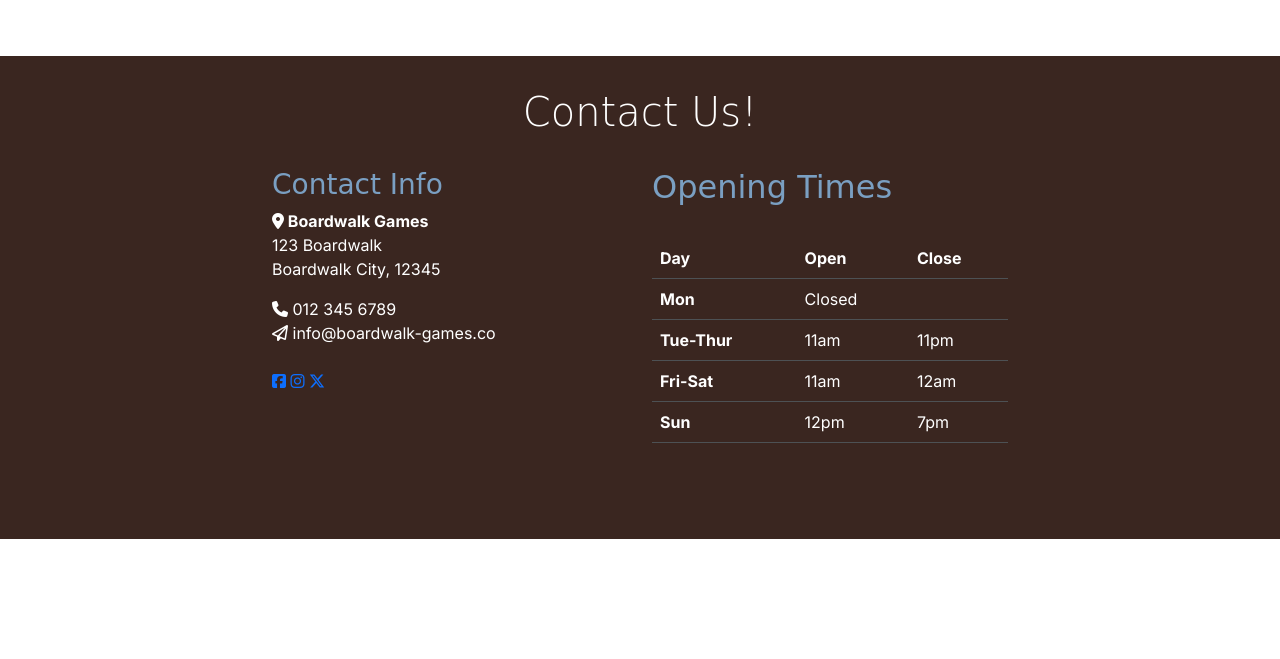
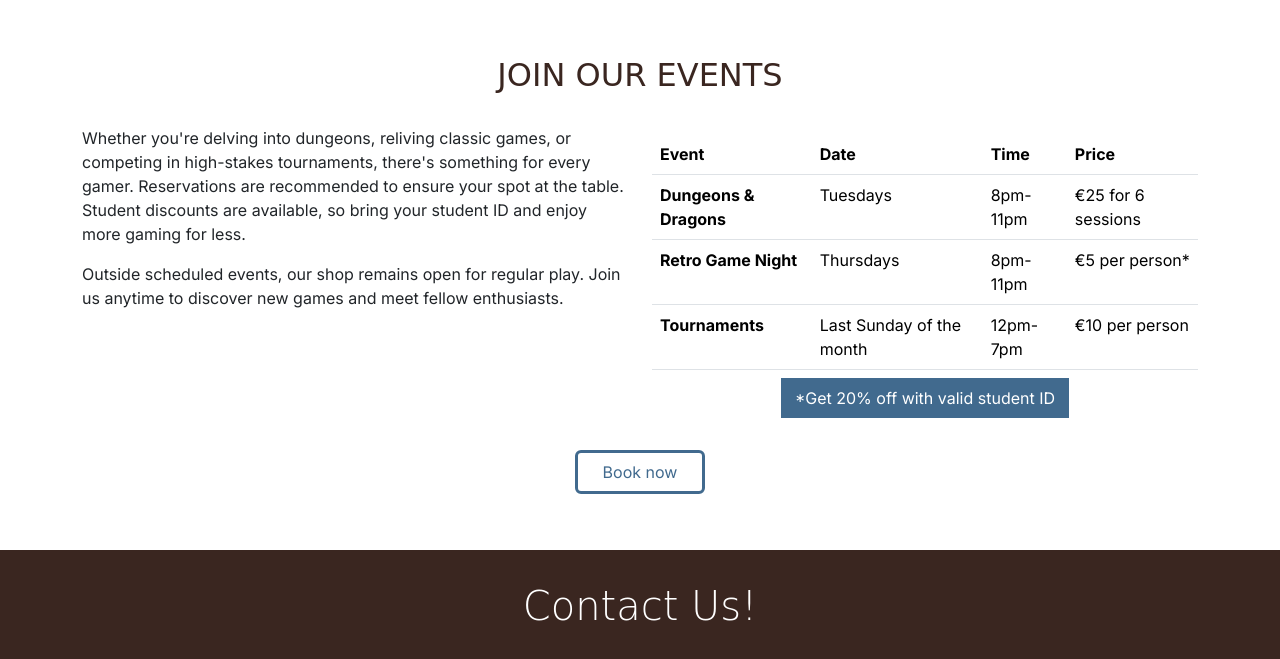
Before and after one commit to Kalila19/boardwalk-games, a plain HTML site: page index.html in a window 1280 px wide. Shown: the part 1120-1779 px from the top of the page. Before the commit the page ends 1659 px from the top, so only its background shows below. Drawn offline with nearby package versions, Linux system fonts and the light colour scheme; a web font is replaced by a local one.

Commit message:
Add the Join our events section & amend navbar

```diff
--- a/assets/css/styles.css
+++ b/assets/css/styles.css
@@ -64,6 +64,8 @@ h2 {
   background-color: var(--highlight-color);
   color: white;
 }
+
+
 /* Navbar */
 #navbar {
   background-color: var(--primary-color);
@@ -87,6 +89,20 @@ h2 {
 
 #services .card {
   margin-bottom: 1.5rem;
+}
+
+/* Join our events */
+
+#events h2{
+  text-transform: uppercase;
+}
+
+#events .table {
+  font-size: 0.7rem;
+}
+
+ .student-discount {
+        font-size: 0.8rem;
 }
 
 /* Game library cards */
@@ -143,9 +159,19 @@ h2 {
 .col-12 {
   border: 2px solid white;
   background-color: lightgray;
-}*/
+} */
 
 /* Media queries */
+
+/* Small screens and up */
+@media screen and (min-width: 576px) {
+    /* increase font size in events table when screen size is large enough */
+
+    #events .table {
+  font-size: 1rem;
+}
+
+}
 
 /* Medium devices (tablets <= 768px */
 
@@ -154,6 +180,10 @@ h2 {
   #services .card-body {
     min-height: 191px;
   }
+
+   .student-discount {
+        font-size: 1rem;
+    }
 }
 
 @media screen and (min-width: 992px) {
--- a/index.html
+++ b/index.html
@@ -59,12 +59,23 @@
     <!-- Navigation -->
 
     <nav id="navbar" class="navbar navbar-expand-lg" data-bs-theme="dark">
-        <div class="container">
+      <div class="container-fluid">
         <a class="navbar-brand" href="index.html">
-                <img src="assets/images/logo-sm-white.png" alt="Boardwalk Games logo" class="logo">
+          <img
+            src="assets/images/logo-sm-white.png"
+            alt="Boardwalk Games logo"
+            class="logo"
+          />
         </a>
-            <button class="navbar-toggler" type="button" data-bs-toggle="collapse" data-bs-target="#navbarNav"
-                aria-controls="navbarNav" aria-expanded="false" aria-label="Toggle navigation">
+        <button
+          class="navbar-toggler"
+          type="button"
+          data-bs-toggle="collapse"
+          data-bs-target="#navbarNav"
+          aria-controls="navbarNav"
+          aria-expanded="false"
+          aria-label="Toggle navigation"
+        >
           <span class="navbar-toggler-icon"></span>
         </button>
         <div class="collapse navbar-collapse" id="navbarNav">
@@ -76,13 +87,20 @@
               <a class="nav-link" href="#">Services</a>
             </li>
             <li class="nav-item">
-                        <a class="nav-link" href="game-library.html" aria-current="page">Games</a>
+              <a class="nav-link" href="index.html#events">Events</a>
+            </li>
+            <li class="nav-item">
+              <a class="nav-link" href="game-library.html" aria-current="page"
+                >Games</a
+              >
             </li>
             <li class="nav-item">
               <a class="nav-link" href="index.html#contact">Contact</a>
             </li>
             <li class="nav-item">
-                        <a href="booking.html" class="btn custom-button-filled ms-lg-3">Book now</a>
+              <a href="booking.html" class="btn custom-button-filled ms-lg-3"
+                >Book now</a
+              >
             </li>
           </ul>
         </div>
@@ -93,7 +111,7 @@
 
     <header id="header" class="container section">
       <div class="row">
-        <div class="col-12 col-xl-6 text-center text-xl-center">
+        <div class="col-12 col-xl-6 text-center text-xl-start">
           <h1 class="display-3">Boardwalk Games</h1>
           <p class="lead display-6 sub-heading-color">
             Your next adventure is waiting!
@@ -105,7 +123,9 @@
             ready for your next challenge, or a student gamer looking for a fun,
             affordable hangout, we've got you covered.
           </p>
-        <a href="booking.html" class="btn custom-button-outline mb-4">Book now</a>
+          <a href="booking.html" class="btn custom-button-outline mb-4"
+            >Book now</a
+          >
         </div>
         <div class="col-12 col-xl-6">
           <div
@@ -273,6 +293,68 @@
           </div>
         </div>
       </section>
+
+      <section id="events" class="container section">
+        <div class="row">
+          <div class="col-12 text-center">
+            <h2>Join our events</h2>
+          </div>
+          <div class="col-12 col-xl-6">
+            <p>
+              Whether you're delving into dungeons, reliving classic games, or
+              competing in high-stakes tournaments, there's something for every
+              gamer. Reservations are recommended to ensure your spot at the
+              table. Student discounts are available, so bring your student ID
+              and enjoy more gaming for less.
+            </p>
+
+            <p>
+              Outside scheduled events, our shop remains open for regular play.
+              Join us anytime to discover new games and meet fellow enthusiasts.
+            </p>
+          </div>
+          <div class="col-12 col-xl-6">
+            <table class="table my-2 table-hover">
+              <thead>
+                <tr>
+                  <th scope="col">Event</th>
+                  <th scope="col">Date</th>
+                  <th scope="col">Time</th>
+                  <th scope="col">Price</th>
+                </tr>
+              </thead>
+              <tbody>
+                <tr>
+                  <th scope="row">Dungeons & Dragons</th>
+                  <td>Tuesdays</td>
+                  <td>8pm-11pm</td>
+                  <td>€25 for 6 sessions</td>
+                </tr>
+                <tr>
+                  <th scope="row">Retro Game Night</th>
+                  <td>Thursdays</td>
+                  <td>8pm-11pm</td>
+                  <td>€5 per person*</td>
+                </tr>
+                <tr>
+                  <th scope="row">Tournaments</th>
+                  <td>Last Sunday of the month</td>
+                  <td>12pm-7pm</td>
+                  <td>€10 per person</td>
+                </tr>
+              </tbody>
+            </table>
+            <div class="text-center">
+              <a href="#" class="btn text-center custom-button-filled rounded-0 mb-2 student-discount">*Get 20% off with valid student ID</a>
+            </div>
+          </div>
+
+          <!-- book now - full width -centered button -->
+          <div class="text-center col-12">
+            <a href="booking.html" class="btn custom-button-outline my-4">Book now</a>
+          </div>
+        </div>
+      </section>
     </main>
 
     <!-- Footer / Contact section -->
```
Also changed, not shown: booking.html (+3 -0 lines), game-library.html (+3 -0 lines), success.html (+3 -0 lines). Lines whose indentation alone changed are shown as unchanged.
